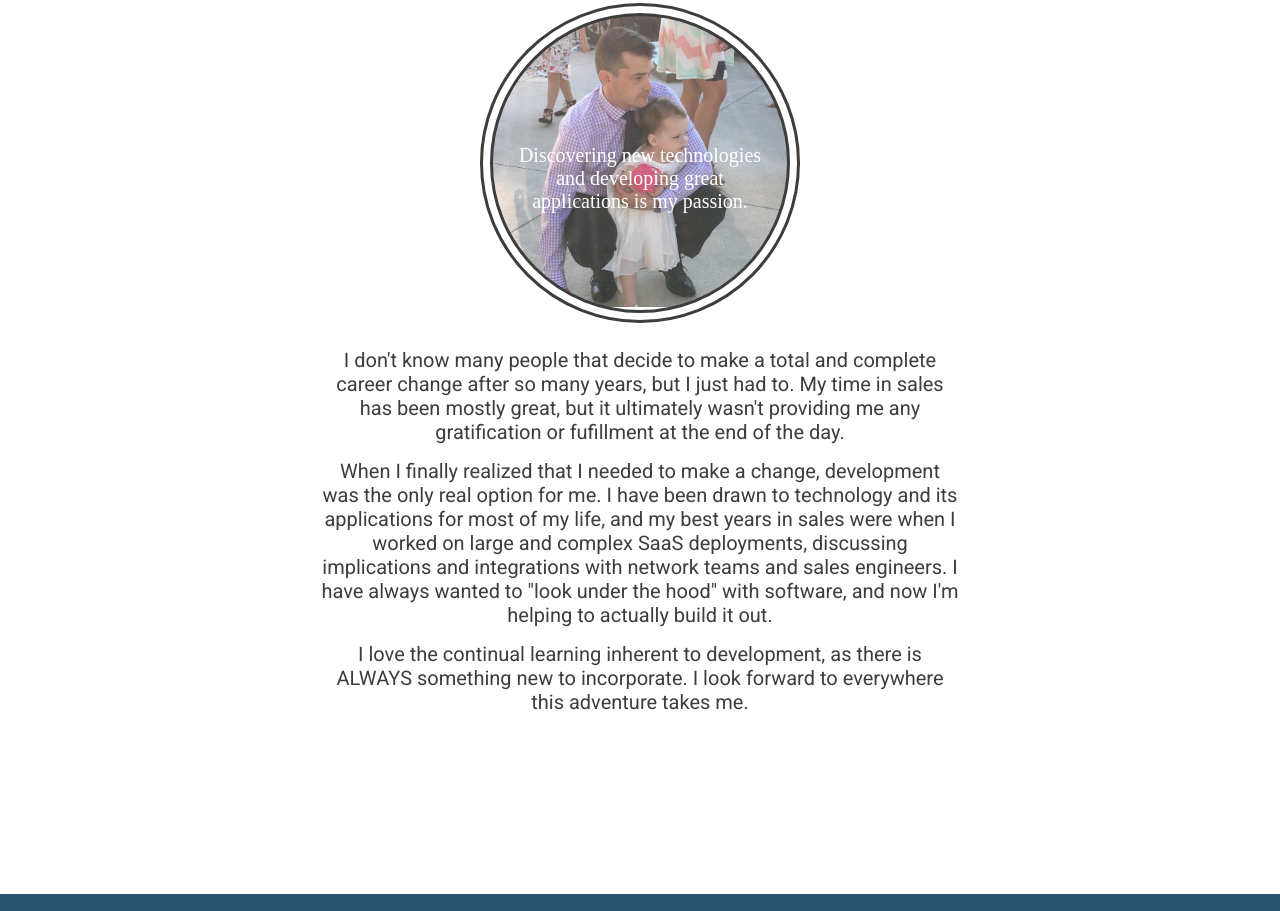
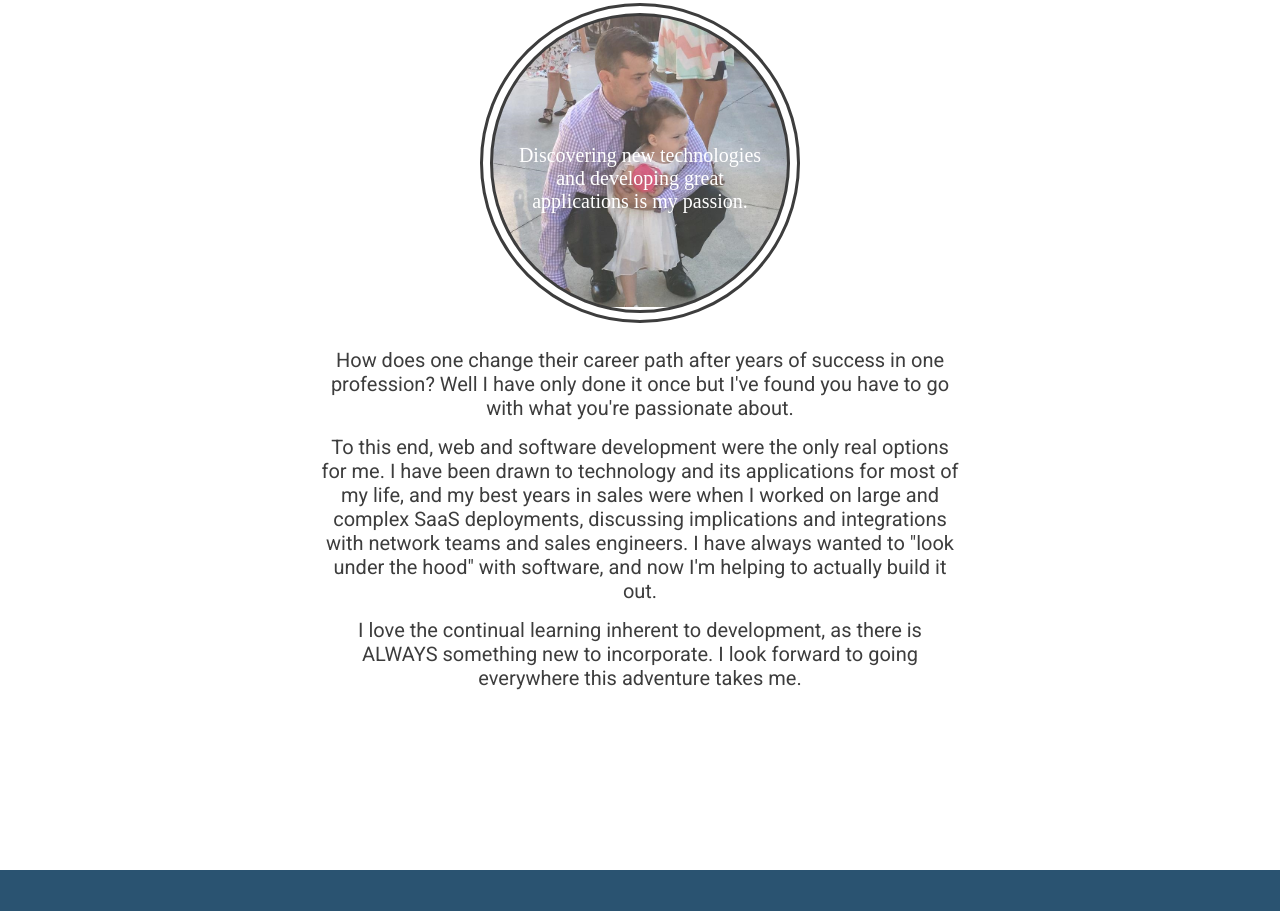
Before and after one commit to Robert-Queeney/Robert-Professional-Portfolio, a website: page about.html in a window 1280 px wide. Shown: the part 283-1194 px from the top of the page. Drawn offline with nearby package versions, Linux system fonts and the light colour scheme; a web font is replaced by a local one.

Commit message:
Changed some verbage

```diff
--- a/about.html
+++ b/about.html
@@ -58,9 +58,9 @@
                 <div class="about-me__image-wrapper">
                     <div class="about-me__image">Discovering new technologies and developing great applications is my passion. </div>
                 </div>
-                <div class="about-me__content">                <p>I don't know many people that decide to make a total and complete career change after so many years, but I just had to.   My time in sales has been mostly great, but it ultimately wasn't providing me any gratification or fufillment at the end of the day.</p>
-                    <p>When I finally realized that I needed to make a change, development was the only real option for me.   I have been drawn to technology and its applications for most of my life, and my best years in sales were when I worked on large and complex SaaS deployments, discussing implications and integrations with network teams and sales engineers.   I have always wanted to "look under the hood" with software, and now I'm helping to actually build it out.  </p>
-                <p>I love the continual learning inherent to development, as there is ALWAYS something new to incorporate.   I look forward to everywhere this adventure takes me.</p></div>
+                <div class="about-me__content">                <p>How does one change their career path after years of success in one profession?  Well I have only done it once but I've found you have to go with what you're passionate about.</p>
+                    <p>To this end, web and software development were the only real options for me.   I have been drawn to technology and its applications for most of my life, and my best years in sales were when I worked on large and complex SaaS deployments, discussing implications and integrations with network teams and sales engineers.   I have always wanted to "look under the hood" with software, and now I'm helping to actually build it out.  </p>
+                <p>I love the continual learning inherent to development, as there is ALWAYS something new to incorporate.   I look forward to going everywhere this adventure takes me.</p></div>
             </div>
         </section>
 
```
Also changed, not shown: index.html (+2 -2 lines).
